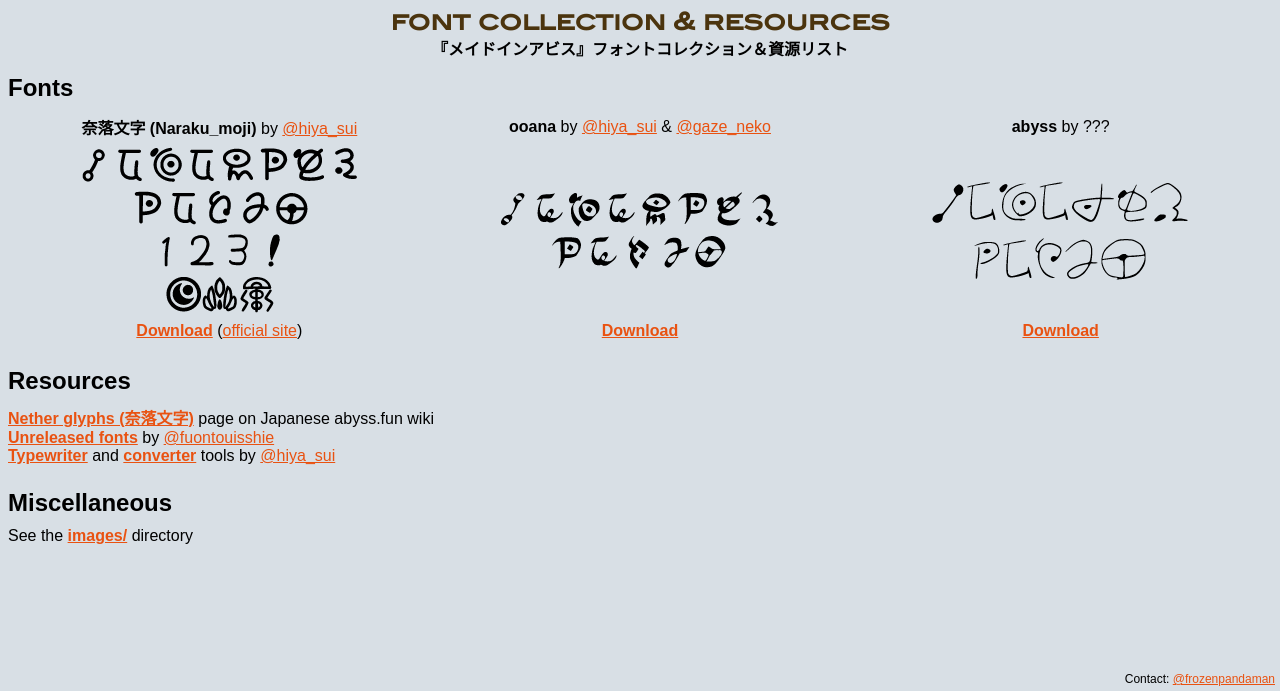
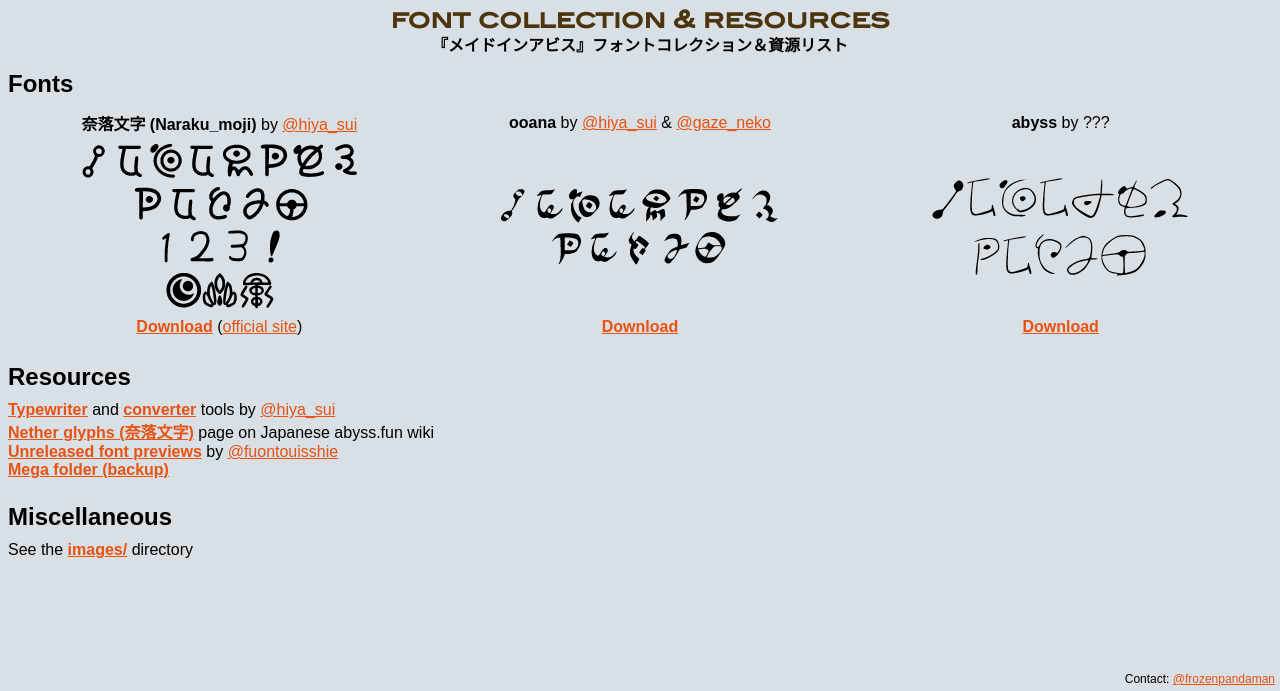
Before and after one commit to frozenpandaman/abyss, a plain HTML site: page index.html in a window 1280 px wide. Shown: the part 109-800 px from the top of the page. Drawn offline with Linux system fonts and the light colour scheme.

Commit message:
add mega folder link; style tweaks

```diff
--- a/index.html
+++ b/index.html
@@ -13,7 +13,7 @@
 	font-style: normal;
 }
 body { font-family: sans-serif; background: #d8dfe5; }
-h2 { font-family: 'Blair ITC'; margin-top: 10px; margin-bottom: -10px; color: #4b340e; }
+h2 { font-family: 'Blair ITC'; margin-top: 8px; margin-bottom: -10px; color: #4b340e; }
 h3 { font-size: 18pt; margin-bottom: 10px; }
 a { color: #e95211; }
 a:hover { color: #f3a001; }
@@ -51,9 +51,10 @@ td { width: 33%; text-align: center; }
 </table>
 
 <h3>Resources</h3>
+<a href="http://night0v0l.webcrow.jp/p/netherglyph_typ.html"><b>Typewriter</b></a> and <a href="http://night0v0l.webcrow.jp/p/netherglyph_con.html"><b>converter</b></a> tools by <a href="https://twitter.com/hiya_sui">@hiya_sui</a><br>
 <a href="https://wiki.abyss.fun/index.php?title=%E5%A5%88%E8%90%BD%E6%96%87%E5%AD%97"><b>Nether glyphs (奈落文字)</b></a> page on Japanese abyss.fun wiki<br>
-<a href="https://www.pixiv.net/member_illust.php?mode=medium&amp;illust_id=66804397"><b>Unreleased fonts</b></a> by <a href="https://twitter.com/fuontouisshie">@fuontouisshie</a><br>
-<a href="http://night0v0l.webcrow.jp/p/netherglyph_typ.html"><b>Typewriter</b></a> and <a href="http://night0v0l.webcrow.jp/p/netherglyph_con.html"><b>converter</b></a> tools by <a href="https://twitter.com/hiya_sui">@hiya_sui</a>
+<a href="https://www.pixiv.net/member_illust.php?mode=medium&amp;illust_id=66804397"><b>Unreleased font previews</b></a> by <a href="https://twitter.com/fuontouisshie">@fuontouisshie</a><br>
+<a href="https://mega.nz/#F!N9gjjDgZ!beyojHbZS5J5P9iA-V_4Yw"><b>Mega folder (backup)</b></a>
 
 <h3>Miscellaneous</h3>
 See the <a href="https://github.com/frozenpandaman/abyss/tree/master/images"><b>images/</b></a> directory
```
